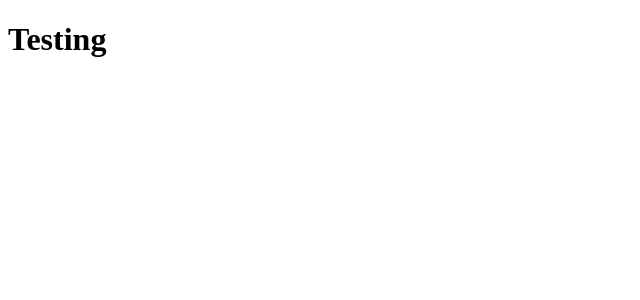
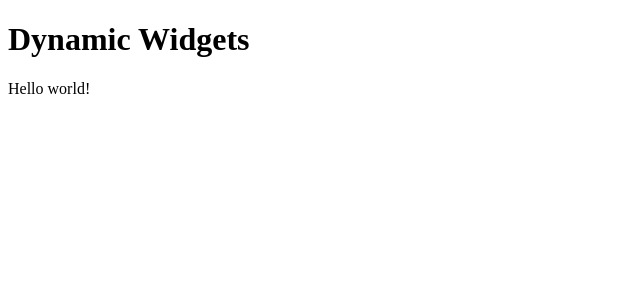
Before and after one commit to KacperBond/ds-cloud-widget, an Angular app: page / in a window 1280 px wide. Shown: the top 300 px of the page, without its empty margins (0-640 px from the left). Built offline with nearby package versions, Linux system fonts and the light colour scheme.

Commit message:
html in template +build

```diff
--- a/src/app/app.component.html
+++ /dev/null
@@ -1 +0,0 @@
-<h1>Testing</h1>
--- a/src/app/app.component.ts
+++ b/src/app/app.component.ts
@@ -2,8 +2,7 @@ import { Component } from '@angular/core';
 
 @Component({
   selector: 'app-root',
-  templateUrl: './app.component.html',
-  styleUrls: ['./app.component.css']
+  template: '<h1>Dynamic Widgets</h1> Hello world!'
 })
 export class AppComponent {
   title = 'ds-cloud-widget';
```
Also changed, not shown: 3 other files (tests, documents, lock files or other folders).
